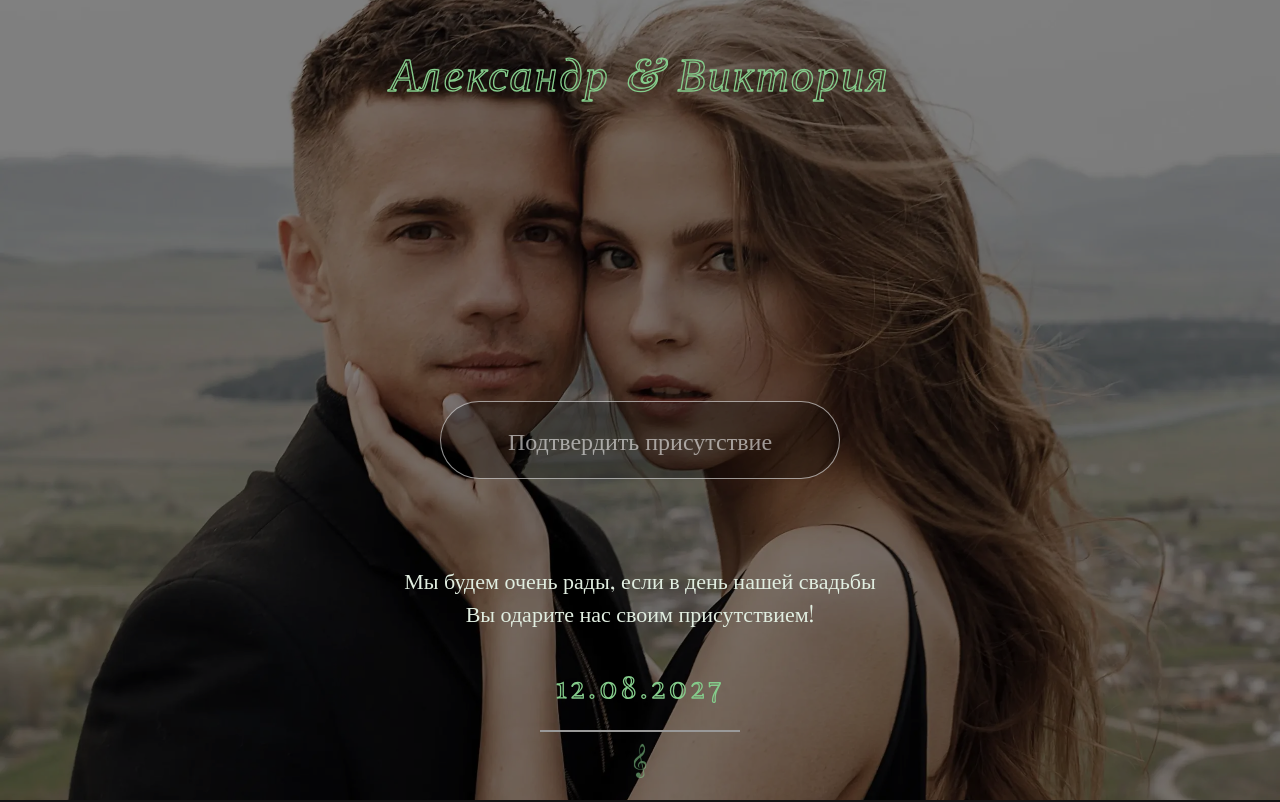
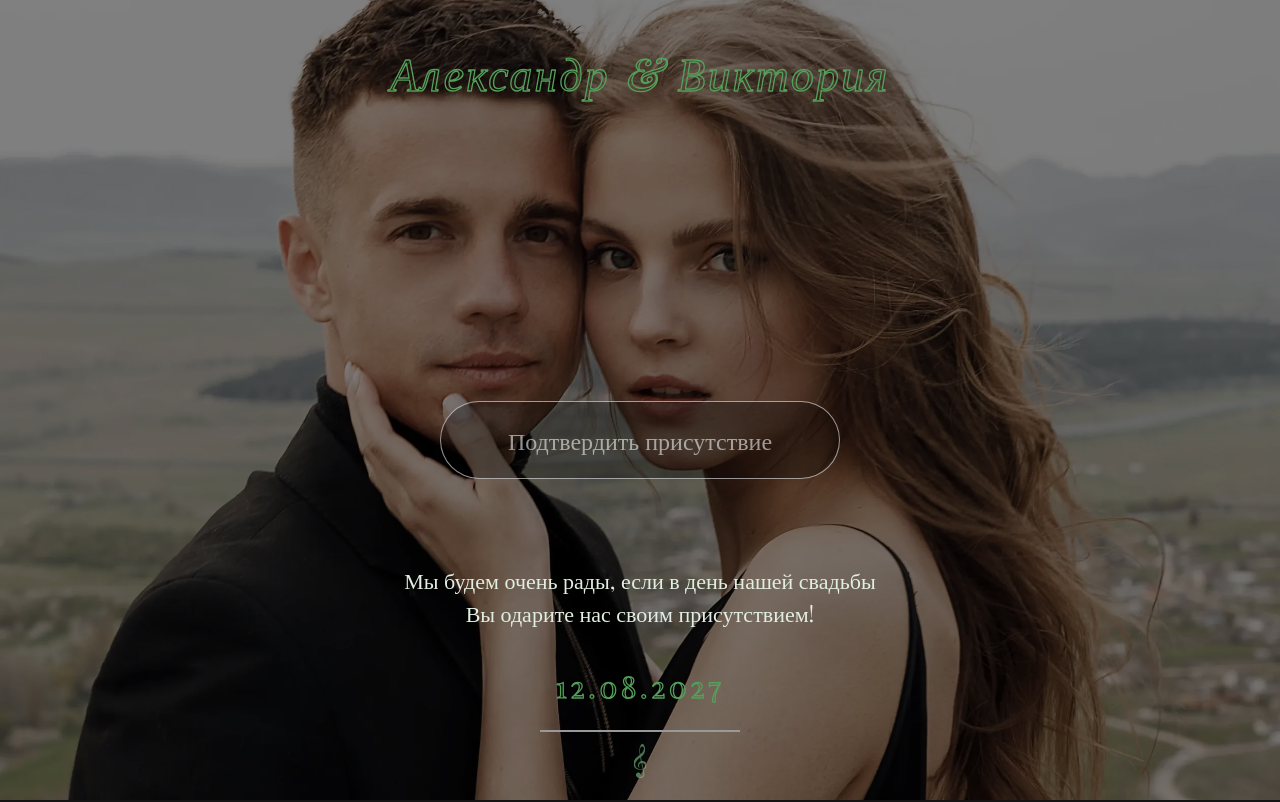
Before and after one commit to Lucem-afferens/wtd-coloring, a website built with Vite: page index.html in a window 1280 px wide. Shown: the top 802 px of the page. Built offline with nearby package versions, Linux system fonts and the light colour scheme.

Commit message:
test color

```diff
--- a/index.html
+++ b/index.html
@@ -52,7 +52,7 @@
             <svg viewBox="0 0 500 100" width="100%" height="100" xmlns="http://www.w3.org/2000/svg">
               <text x="50%" y="50%" text-anchor="middle" dominant-baseline="middle"
                     font-family="Marck Script" width="100%"
-                    fill="none" stroke="#84cc8b" stroke-width="2">
+                    fill="none" stroke="#549f5a" stroke-width="2">
                 Александр & Виктория
               </text>
             </svg>
@@ -66,7 +66,7 @@
                     <svg viewBox="0 0 500 100" width="100%" height="100" xmlns="http://www.w3.org/2000/svg">
                         <text x="50%" y="50%" text-anchor="middle" dominant-baseline="middle"
                               font-family="Marck Script" width="100%"
-                              fill="none" stroke="#84cc8b" stroke-width="1">
+                              fill="none" stroke="#549f5a" stroke-width="1">
                               12.08.2027
                         </text>
                     </svg>
```
